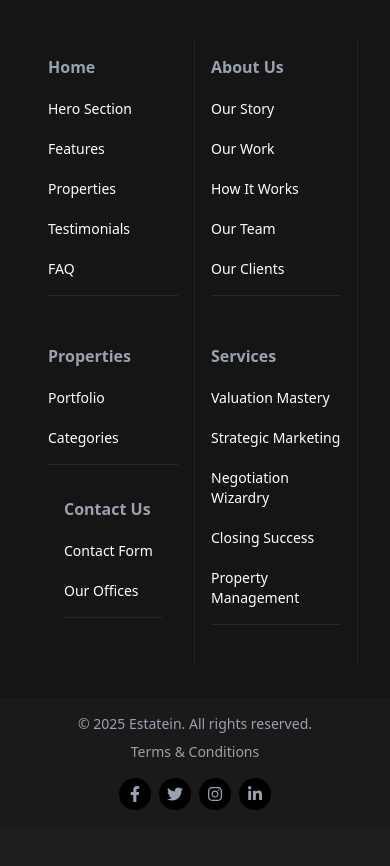
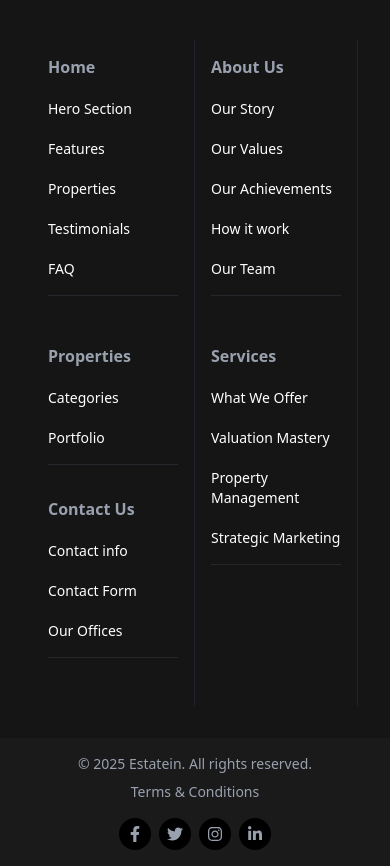
Before and after one commit to Jerry3048/Estatein, a React (Vite) app: page / in a window 390 px wide. Shown: the part 5500-6366 px from the top of the page. Before the commit the page ends 6326 px from the top, so only its background shows below. Built offline with nearby package versions, Linux system fonts and the light colour scheme.

Commit message:
almost done

```diff
--- a/src/Components/Footer.tsx
+++ b/src/Components/Footer.tsx
@@ -46,44 +46,75 @@ function Footer() {
           <div className="w-full lg:w-[90%] mx-auto grid grid-cols-2 sm:grid-cols-3 md:grid-cols-5 xl:gap-8 lg:gap-4 h-fit divide-x md:divide-x-0 divide-gray-700/30">
               {/* COLUMN 1 — Home */}
                 <div className="p-4">
-                  <h3 className="text-gray-400 font-semibold mb-5">Home</h3>
+                  <h3 className="text-gray-400 font-semibold mb-5"><Link to="/">Home</Link></h3>
                   <ul className="space-y-5 text-sm">
-                    <li className="hover:text-white cursor-pointer">Hero Section</li>
-                    <li className="hover:text-white cursor-pointer">Features</li>
-                    <li className="hover:text-white cursor-pointer">Properties</li>
-                    <li className="hover:text-white cursor-pointer">Testimonials</li>
-                    <li className="hover:text-white cursor-pointer">FAQ</li>
+                    <li>
+                        <a href="#hero" className="hover:text-white cursor-pointer">Hero Section</a>
+                    </li>
+                    <li>
+                      <a href="#features" className="hover:text-white cursor-pointer">Features</a>
+                    </li>
+                    <li>
+                      <a href="#properties" className="hover:text-white cursor-pointer">Properties</a>
+                    </li>
+                    <li>
+                      <a href="#testimonials" className="hover:text-white cursor-pointer">Testimonials</a>
+                    </li>
+                    <li>
+                      <a href="#faq" className="hover:text-white cursor-pointer">FAQ</a>
+                    </li>
                   </ul>
                   <hr className="my-4 border-gray-600/30 md:hidden" />
                 </div>
 
                 {/* COLUMN 2 — About Us */}
-                <div className="p-4">
-                  <h3 className="text-gray-400 font-semibold mb-5">About Us</h3>
+                 <div className="p-4">
+                  <h3 className="text-gray-400 font-semibold mb-5"><Link to="/About">About Us</Link></h3>
                   <ul className="space-y-5 text-sm">
-                    <li className="hover:text-white cursor-pointer">Our Story</li>
-                    <li className="hover:text-white cursor-pointer">Our Work</li>
-                    <li className="hover:text-white cursor-pointer">How It Works</li>
-                    <li className="hover:text-white cursor-pointer">Our Team</li>
-                    <li className="hover:text-white cursor-pointer">Our Clients</li>
+                    <li>
+                        <a href="#Journey" className="hover:text-white cursor-pointer">Our Story</a>
+                    </li>
+                    <li>
+                      <a href="#Values" className="hover:text-white cursor-pointer">Our Values</a>
+                    </li>
+                    <li>
+                      <a href="#Achievements" className="hover:text-white cursor-pointer">Our Achievements</a>
+                    </li>
+                    <li>
+                      <a href="#Process" className="hover:text-white cursor-pointer">How it work</a>
+                    </li>
+                    <li>
+                      <a href="#Team" className="hover:text-white cursor-pointer">Our Team</a>
+                    </li>
                   </ul>
                   <hr className="my-4 border-gray-600/30 md:hidden" />
                 </div>
 
                 {/* COLUMN 3 — Properties */}
                 <div className="p-4">
-                  <h3 className="text-gray-400 font-semibold mb-5">Properties</h3>
+                  <h3 className="text-gray-400 font-semibold mb-5"><Link to="/Properties">Properties</Link></h3>
                   <ul className="space-y-5 text-sm">
-                    <li className="hover:text-white cursor-pointer">Portfolio</li>
-                    <li className="hover:text-white cursor-pointer">Categories</li>
+                    <li>
+                        <a href="#Categories" className="hover:text-white cursor-pointer">Categories</a>
+                    </li>
+                    <li>
+                      <a href="#Portfolio" className="hover:text-white cursor-pointer">Portfolio</a>
+                    </li>
                   </ul>
                   <hr className="my-4 border-gray-600/30 md:hidden" />
 
-                  <div className="p-4 sm:hidden">
-                    <h3 className="text-gray-400 font-semibold mb-5">Contact Us</h3>
+                  <div className="py-4 sm:hidden">
+                    <h3 className="text-gray-400 font-semibold mb-5"><Link to="/Contact">Contact Us</Link></h3>
                     <ul className="space-y-5 text-sm">
-                      <li className="hover:text-white cursor-pointer">Contact Form</li>
-                      <li className="hover:text-white cursor-pointer">Our Offices</li>
+                      <li>
+                          <a href="#Contactinfo" className="hover:text-white cursor-pointer">Contact info</a>
+                      </li>
+                      <li>
+                          <a href="#Contactform" className="hover:text-white cursor-pointer">Contact Form</a>
+                      </li>
+                      <li>
+                        <a href="#Ouroffices" className="hover:text-white cursor-pointer">Our Offices</a>
+                      </li>
                     </ul>
                     <hr className="my-4 border-gray-600/30 md:hidden" />
                   </div>
@@ -91,24 +122,38 @@ function Footer() {
 
                 {/* COLUMN 4 — Services */}
                 <div className="p-4">
-                  <h3 className="text-gray-400 font-semibold mb-5">Services</h3>
+                  <h3 className="text-gray-400 font-semibold mb-5"><Link to="/Service">Services</Link></h3>
                   <ul className="space-y-5 text-sm">
-                    <li className="hover:text-white cursor-pointer">Valuation Mastery</li>
-                    <li className="hover:text-white cursor-pointer">Strategic Marketing</li>
-                    <li className="hover:text-white cursor-pointer">Negotiation Wizardry</li>
-                    <li className="hover:text-white cursor-pointer">Closing Success</li>
-                    <li className="hover:text-white cursor-pointer">Property Management</li>
+                     <li>
+                      <a href="#whatweoffer" className="hover:text-white cursor-pointer">What We Offer</a>
+                    </li>
+                    <li>
+                        <a href="#valuation" className="hover:text-white cursor-pointer">Valuation Mastery</a>
+                    </li>
+                    <li>
+                      <a href="#Management" className="hover:text-white cursor-pointer">Property Management</a>
+                    </li>
+                    <li>
+                      <a href="#marketing" className="hover:text-white cursor-pointer">Strategic Marketing</a>
+                    </li>
                   </ul>
                   <hr className="my-4 border-gray-600/30 md:hidden" />
                 </div>
 
                 {/* COLUMN 5 — Contact Us (shows on tablet and desktop) */}
                 <div className="p-4 hidden sm:block">
-                  <h3 className="text-gray-400 font-semibold mb-5">Contact Us</h3>
+                  <h3 className="text-gray-400 font-semibold mb-5"><Link to="/Contact">Contact Us</Link></h3>
                   <ul className="space-y-5 text-sm">
-                    <li className="hover:text-white cursor-pointer">Contact Form</li>
-                    <li className="hover:text-white cursor-pointer">Our Offices</li>
-                  </ul>
+                      <li>
+                          <a href="#Contactinfo" className="hover:text-white cursor-pointer">Contact info</a>
+                      </li>
+                      <li>
+                          <a href="#Contactform" className="hover:text-white cursor-pointer">Contact Form</a>
+                      </li>
+                      <li>
+                        <a href="#Ouroffices" className="hover:text-white cursor-pointer">Our Offices</a>
+                      </li>
+                    </ul>
                   <hr className="my-4 border-gray-600/30 md:hidden" />
                 </div>
 
--- a/src/Pages/About.tsx
+++ b/src/Pages/About.tsx
@@ -134,7 +134,7 @@ function About() {
   return (
     <div>
         <Navbar />
-        <section className="relative flex flex-col md:flex-row bg-black/30 py-6 px-6 md:px-7 lg:px-10 lg:gap-12 md:gap-3">
+        <section className="relative flex flex-col md:flex-row bg-black/30 py-6 px-6 md:px-7 lg:px-10 lg:gap-12 md:gap-3" id="Journey">
           <div className="flex-1  flex flex-col justify-center space-y-6 z-10 order-last md:order-first ">
            <img
               src="/logo/Abstract Design (1).png"
@@ -186,7 +186,7 @@ function About() {
       </div>
     </section>
 
-    <section className="bg-black/30 md:py-6 py-3 px-2 md:px-7 lg:px-10 lg:gap-12 flex flex-col md:flex-row gap-8 md:gap-0">
+    <section className="bg-black/30 md:py-6 py-3 px-2 md:px-7 lg:px-10 lg:gap-12 flex flex-col md:flex-row gap-8 md:gap-0" id="Values">
         {/* LEFT SIDE — 1 PART WIDTH */}
         <div className="flex-1 flex flex-col justify-center px-5 space-y-6 z-10 ">
           <img
@@ -232,7 +232,7 @@ function About() {
         </div>
       </section>
 
-      <section className="bg-black/30 md:py-6 py-3 px-2 md:px-7 lg:px-10 lg:gap-10">
+      <section className="bg-black/30 md:py-6 py-3 px-2 md:px-7 lg:px-10 lg:gap-10" id="Achievements">
          <div className="flex-1 flex flex-col justify-center px-5 space-y-3 z-10 ">
           <img
             src="/logo/Abstract Design (1).png"
@@ -265,7 +265,7 @@ function About() {
         </div>
       </section>
 
-      <section className="bg-black/30 md:py-6 py-3 px-2 md:px-7 lg:px-10 lg:gap-10">
+      <section className="bg-black/30 md:py-6 py-3 px-2 md:px-7 lg:px-10 lg:gap-10" id="Process">
          <div className="flex-1 flex flex-col justify-center px-5 space-y-3 z-10 ">
           <img
             src="/logo/Abstract Design (1).png"
@@ -308,7 +308,7 @@ function About() {
         </div>
       </section>
 
-      <section className="bg-black/30 md:py-6 py-3 px-2 md:px-7 lg:px-10 lg:gap-10 space-y-5">
+      <section className="bg-black/30 md:py-6 py-3 px-2 md:px-7 lg:px-10 lg:gap-10 space-y-5" id="Team">
           <div className="flex-1 flex flex-col justify-center px-5 space-y-3 z-10 ">
           <img
             src="/logo/Abstract Design (1).png"
--- a/src/Pages/Contact.tsx
+++ b/src/Pages/Contact.tsx
@@ -34,7 +34,7 @@ function Contact() {
             </p>
         </div>
 
-         <section className="px-2 py-2 bg-black/30 border-t-5 border-b-5 border-gray-600/30 ">
+         <section className="px-2 py-2 bg-black/30 border-t-5 border-b-5 border-gray-600/30" id="Contactinfo">
           <div className="grid grid-cols-2 md:grid-cols-4 gap-2">
 
             {/* BOX ITEM */}
@@ -68,7 +68,7 @@ function Contact() {
           </div>
         </section>
 
-        <section className="bg-black/30 px-5">
+        <section className="bg-black/30 px-5" id="Contactform">
             <div className="flex-1 flex flex-col justify-center space-y-3 z-10 mb-6">
                 <img
                 src="/logo/Abstract Design (1).png"
@@ -221,7 +221,7 @@ function Contact() {
           </form>
         </section>
 
-        <section className="bg-black/30 p-5">
+        <section className="bg-black/30 p-5" id="Ouroffices">
             <div className="flex-1 flex flex-col justify-center space-y-3 z-10 mb-6">
                 <img
                 src="/logo/Abstract Design (1).png"
--- a/src/Pages/Properties.tsx
+++ b/src/Pages/Properties.tsx
@@ -103,7 +103,7 @@ function PropertySearchSection() {
   return (
    <div>
     <Navbar/>
-        <div className="relative">
+        <div className="relative" id="Categories">
             <div className="bg-linear-to-r from-neutral-600/20 to-black/60 p-10  space-y-6 border-b border-gray-600">
                     <h1 className="text-white md:text-4xl text-3xl">
                     Find Your Dream Property
@@ -308,7 +308,7 @@ function PropertySearchSection() {
               </div>
           </div>
 
-        <section className="bg-black/30 p-5 pb-20">
+        <section className="bg-black/30 p-5 pb-20" id="Portfolio">
           <div className="  ">
              <div className="flex-1 flex flex-col justify-center px-5 space-y-3 z-10 mb-6">
                   <img
--- a/src/Pages/Service.tsx
+++ b/src/Pages/Service.tsx
@@ -113,7 +113,7 @@ const services4 = [
                 Welcome to Estatein, where your real estate aspirations meet expert guidance. Explore our comprehensive range of services, each designed to cater to your unique needs and dreams.
             </p>
         </div>
-        <section className="px-2 py-2 bg-black/30 border-t-5 border-b-5 border-gray-600/30 ">
+        <section className="px-2 py-2 bg-black/30 border-t-5 border-b-5 border-gray-600/30" id="whatweoffer">
           <div className="grid grid-cols-2 md:grid-cols-4 gap-2">
 
             {/* BOX ITEM */}
@@ -147,7 +147,7 @@ const services4 = [
           </div>
         </section>
 
-        <section className="bg-black/30 p-4 space-y-6">
+        <section className="bg-black/30 p-4 space-y-6" id="valuation">
            <div className="space-y-4">
                 <img
                   src="/logo/Abstract Design (1).png"
@@ -225,7 +225,7 @@ const services4 = [
              </div>
         </section>
 
-        <section className="bg-black/30 p-4 space-y-6">
+        <section className="bg-black/30 p-4 space-y-6" id="Management">
            <div className="space-y-4">
                 <img
                   src="/logo/Abstract Design (1).png"
@@ -306,7 +306,7 @@ const services4 = [
           </div>
         </section>
 
-        <section className="bg-black/30 p-4 space-y-6">
+        <section className="bg-black/30 p-4 space-y-6" id="marketing">
            <img
                   src="/logo/Abstract Design (1).png"
                   alt="Icon"
```
Also changed, not shown: src/Pages/Home.tsx (+5 -5 lines).
